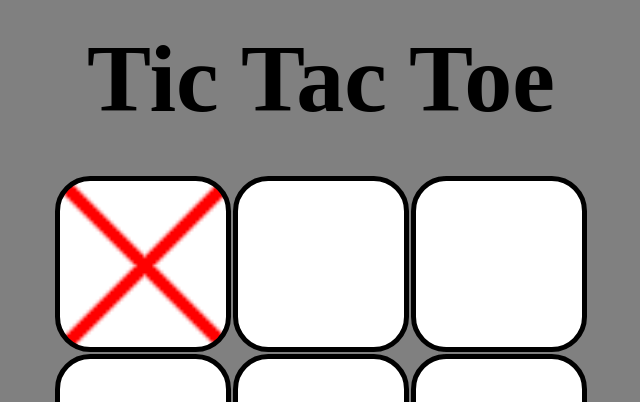
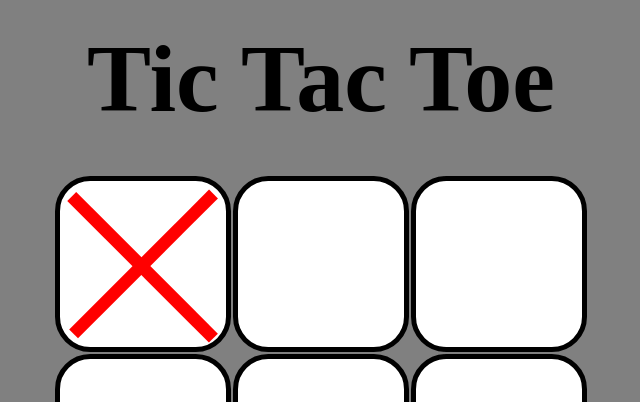
Before and after one commit to Pingumask/Morpion, a plain HTML site: page index.html in a window 1280 px wide. Both pictures are taken after a click on the element 462 px from the left and 264 px from the top of the page. Shown: the top 402 px of the page, 319-959 px from the left. Drawn offline with Linux system fonts and the light colour scheme.

Commit message:
Vectorisation des icones

```diff
--- a/style.css
+++ b/style.css
@@ -28,19 +28,19 @@ td{
 }
 
 body.X td{
-    cursor: url("cross.png"),crosshair;
+    cursor: url("cross.svg"),crosshair;
 }
 
 body.O td{
-    cursor: url("circle.png"),pointer;
+    cursor: url("circle.svg"),pointer;
 }
 
 td.X{
-    background-image:url("cross.png");
+    background-image:url("cross.svg");
 }
 
 td.O{
-    background-image:url("circle.png");
+    background-image:url("circle.svg");
 }
 
 #gameOver{
```
Also changed, not shown: circle.svg (added), cross.svg (added).
